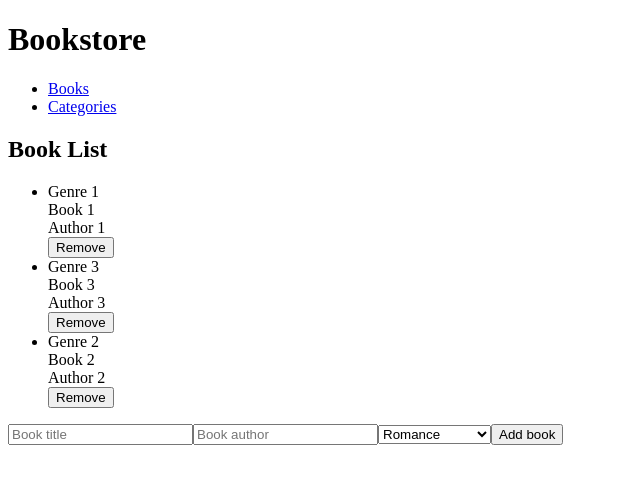
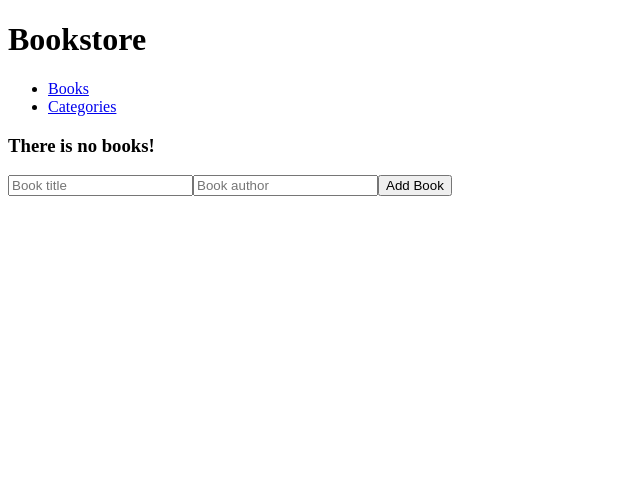
Before and after one commit to NataliaPoletaeva/book-store, a React (Create React App) app: page / in a window 1280 px wide. Shown: the top 484 px of the page, without its empty margins (0-640 px from the left). Built offline with nearby package versions, Linux system fonts and the light colour scheme.

Commit message:
Update add and remove features

```diff
--- a/package.json
+++ b/package.json
@@ -6,11 +6,14 @@
     "@testing-library/jest-dom": "^5.16.1",
     "@testing-library/react": "^12.1.2",
     "@testing-library/user-event": "^13.5.0",
+    "prop-types": "^15.8.1",
     "react": "^17.0.2",
     "react-dom": "^17.0.2",
+    "react-redux": "^7.2.6",
     "react-router-dom": "^6.2.1",
     "react-scripts": "5.0.0",
     "redux": "^4.1.2",
+    "redux-logger": "^3.0.6",
     "web-vitals": "^2.1.4"
   },
   "scripts": {
--- a/src/components/bookComponents/Book.js
+++ b/src/components/bookComponents/Book.js
@@ -1,7 +1,40 @@
 import React from 'react';
+import PropTypes from 'prop-types';
+import { useDispatch } from 'react-redux';
+import { removeBook } from '../../redux/books/books';
 
-const Book = () => (
-  <div />
-);
+const Book = (props) => {
+  const {
+    book: {
+      id, title, author,
+    },
+  } = props;
+  const dispatch = useDispatch();
+  const removeBookFromStore = () => {
+    dispatch(removeBook({ id }));
+  };
+
+  return (
+    <div className="book-container">
+      <div className="title-container">
+        <h3 className="book-title">
+          {title}
+        </h3>
+        <button className="remove-btn" type="button" onClick={removeBookFromStore}>Remove</button>
+      </div>
+      <h3 className="book-author">
+        {author}
+      </h3>
+    </div>
+  );
+};
+
+Book.propTypes = {
+  book: PropTypes.shape({
+    id: PropTypes.string,
+    title: PropTypes.string,
+    author: PropTypes.string,
+  }).isRequired,
+};
 
 export default Book;
--- a/src/components/bookComponents/Booklist.js
+++ b/src/components/bookComponents/Booklist.js
@@ -1,42 +1,18 @@
 import React from 'react';
+import { useSelector } from 'react-redux';
+import Book from './Book';
 
 const Booklist = () => {
-  const books = [
-    {
-      id: 1,
-      title: 'Book 1',
-      author: 'Author 1',
-      genre: 'Genre 1',
-    },
-    {
-      id: 3,
-      title: 'Book 3',
-      author: 'Author 3',
-      genre: 'Genre 3',
-    },
-    {
-      id: 2,
-      title: 'Book 2',
-      author: 'Author 2',
-      genre: 'Genre 2',
-    },
-  ];
-
+  const books = useSelector((state) => state.bookReducer);
   return (
     <div>
-      <h2 className="booklist-header">Book List</h2>
-      <ul className="booklist">
-        {
-                    books.map((book) => (
-                      <li key={book.id}>
-                        <div key={book.id}>{book.genre}</div>
-                        <div key={book.id}>{book.title}</div>
-                        <div key={book.id}>{book.author}</div>
-                        <button type="button">Remove</button>
-                      </li>
-                    ))
-                }
-      </ul>
+      {books.length ? (
+        books.map((book) => (
+          <Book book={book} key={book.id} />
+        ))
+      ) : (
+        <h3 className="booklist-h3">There is no books!</h3>
+      )}
     </div>
   );
 };
--- a/src/components/bookComponents/Input.js
+++ b/src/components/bookComponents/Input.js
@@ -1,20 +1,47 @@
-import React from 'react';
+import React, { useState } from 'react';
+import { useDispatch } from 'react-redux';
+import { addBook } from '../../redux/books/books';
 
-const Input = () => (
-  <div>
-    <form className="input-form">
-      <input typeof="text" className="add-book" placeholder="Book title" required />
-      <input typeof="text" className="add-author" placeholder="Book author" required />
-      <select className="book-list">
-        <option> Romance </option>
-        <option> Science Fiction </option>
-        <option> Action </option>
-        <option> Fantasy </option>
-        <option> History </option>
-      </select>
-      <button type="submit" className="add-btn">Add book</button>
+const Input = () => {
+  const dispatch = useDispatch();
+  const [title, setTitle] = useState('');
+  const [author, setAuthor] = useState('');
+
+  const addBookToStore = (e) => {
+    e.preventDefault();
+    if (title === '' || author === '') return;
+    const newBook = {
+      id: Date.now().toString(),
+      title,
+      author,
+    };
+
+    dispatch(addBook(newBook));
+    setTitle('');
+    setAuthor('');
+  };
+
+  return (
+    <form className="form">
+      <input
+        className="input-title"
+        type="text"
+        placeholder="Book title"
+        value={title}
+        onChange={(e) => setTitle(e.target.value)}
+        required
+      />
+      <input
+        className="input-author"
+        type="text"
+        placeholder="Book author"
+        value={author}
+        onChange={(e) => setAuthor(e.target.value)}
+        required
+      />
+      <button className="add-book-btn" type="submit" onClick={addBookToStore}>Add Book</button>
     </form>
-  </div>
-);
+  );
+};
 
 export default Input;
--- a/src/index.js
+++ b/src/index.js
@@ -1,6 +1,8 @@
 import React from 'react';
 import ReactDOM from 'react-dom';
 import { BrowserRouter } from 'react-router-dom';
+import { Provider } from 'react-redux';
+import store from './redux/configureStore';
 import './index.css';
 import App from './App';
 import reportWebVitals from './reportWebVitals';
@@ -8,7 +10,9 @@ import reportWebVitals from './reportWebVitals';
 ReactDOM.render(
   <React.StrictMode>
     <BrowserRouter>
-      <App />
+      <Provider store={store}>
+        <App />
+      </Provider>
     </BrowserRouter>
   </React.StrictMode>,
   document.getElementById('root'),
```
Also changed, not shown: 1 other file (tests, documents, lock files or other folders).
